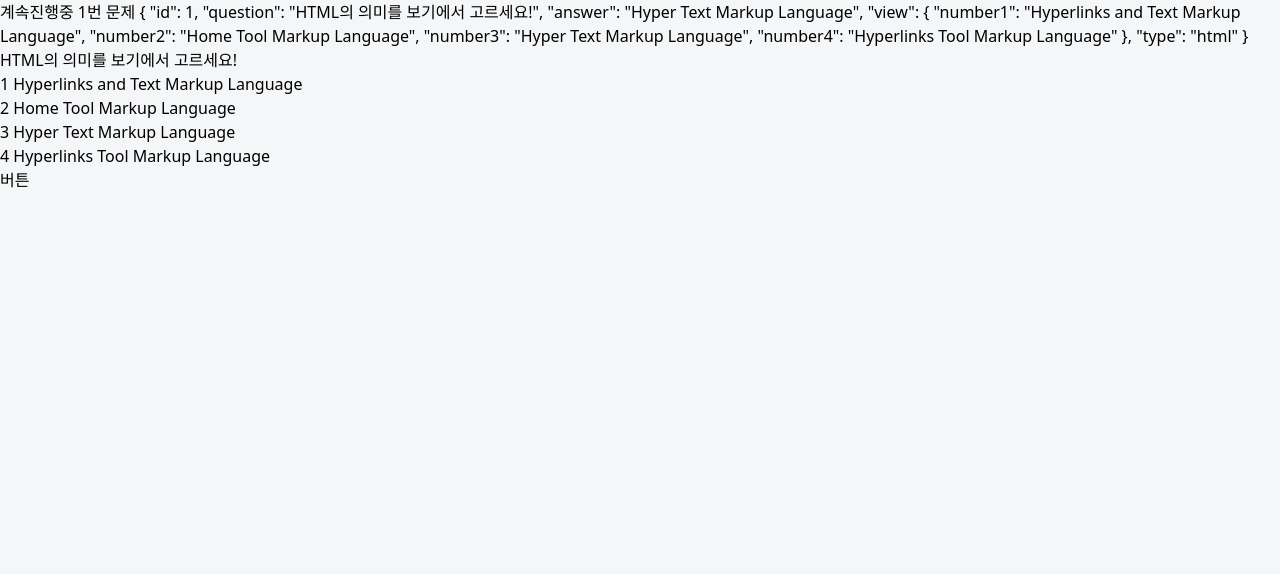
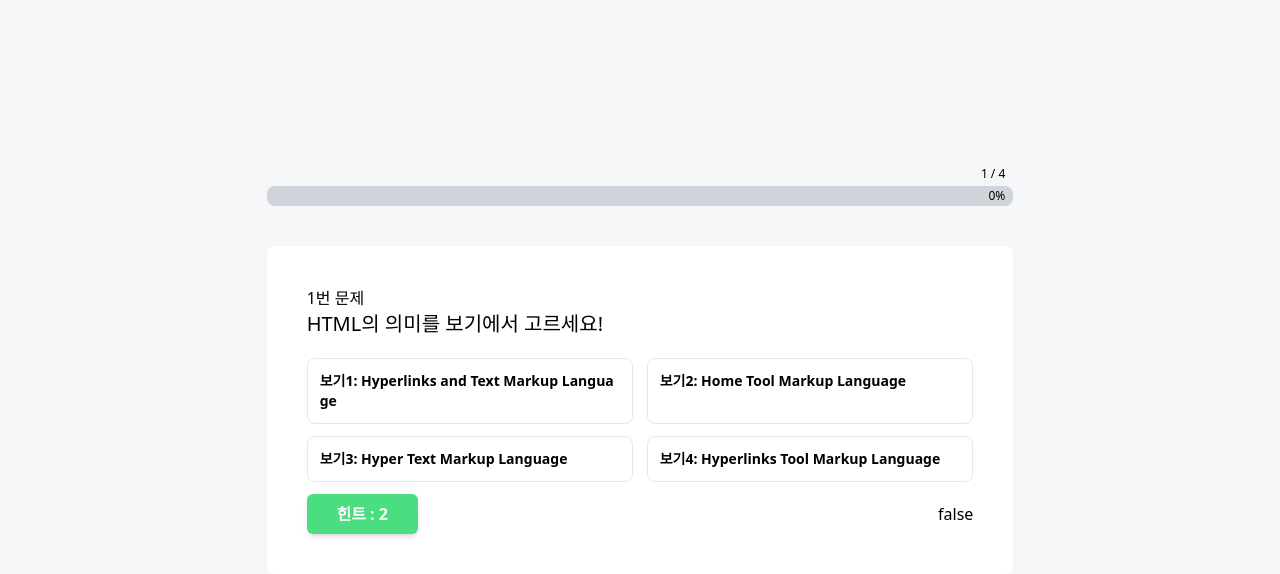
Before and after one commit to poesoow/quizCODE, a Vue app: page /quiz in a window 1280 px wide. Shown: the top 574 px of the page. Built offline with nearby package versions, Linux system fonts and the light colour scheme.

Commit message:
[update] 힌트 선생님 스타일 적용 전

```diff
--- a/src/assets/quizlist.json
+++ b/src/assets/quizlist.json
@@ -10,7 +10,8 @@
         "number3": "Hyper Text Markup Language",
         "number4": "Hyperlinks Tool Markup Language"
       },
-      "type": "html"
+      "type": "html",
+      "hint": "첫번째"
     },
     {
       "id": 2,
@@ -22,7 +23,8 @@
         "number3": "inline-block",
         "number4": "flex"
       },
-      "type": "html"
+      "type": "html",
+      "hint": "두번째 힌트 내용"
     },
     {
       "id": 3,
@@ -34,7 +36,8 @@
         "number3": "static",
         "number4": "absolute"
       },
-      "type": "css"
+      "type": "css",
+      "hint": "세 번째 힌트: "
     },
     {
       "id": 4,
@@ -46,7 +49,8 @@
         "number3": "for",
         "number4": "alt"
       },
-      "type": "css"
+      "type": "css",
+      "hint": "힌트내용4"
     }
   ]
 }
--- a/src/views/QuizView.vue
+++ b/src/views/QuizView.vue
@@ -1,16 +1,45 @@
 <template>
-  <div v-if="current < dataList.QuizList.length">
-    계속진행중 {{ current+1 }}번 문제
-    {{ dataList.QuizList[current] }}
-    <p>{{ dataList.QuizList[current].question }}</p>
-    <ul>
-      <li v-for="(quiz, key, index) in dataList.QuizList[current].view" :key="key">
-        {{index+1}} {{ quiz }}
-      </li>
-    </ul>
-    <button @click="[current++]">버튼</button>
+  <div class="w-full flex items-center justify-center flex-wrap h-full">
+    <div class="mx-auto w-10/12 lg:w-7/12 flex items-center flex-wrap">
+      <!-- 문제진행률(프로그레스 바) -->
+      <div class="h-5 bg-gray-300 basis-full relative rounded-lg">
+        <!-- 문제 진행 시 0/4 로 표현 문제종료시 숨기기 -->
+        <p v-if="current != dataList.QuizList.length" class="absolute right-2 -top-5 text-xs">{{ current + 1 }} / {{ dataList.QuizList.length }}</p>
+        <p v-else class="absolute right-2 -top-5 text-xs">종료</p>
+        <p class="absolute right-2 top-0.5 text-xs">{{ progress }}%</p>
+        <!-- :style="{width: progress + '%'}" 이렇게 적을수도 있음 -->
+        <div class="h-5 rounded-lg bg-blue-300 transition-all duration-500" :style="`width: ${progress}%`"></div>
+      </div>
+      <!-- 문제영역 -->
+      <div
+        v-if="current < dataList.QuizList.length"
+        class="bg-white rounded-lg my-10 p-10 basis-full">
+        <div>{{ current + 1 }}번 문제</div>
+        <p class="text-base sm:text-xl">{{ dataList.QuizList[current].question }}</p>
+        <ul class="mt-5 flex flex-wrap justify-between">
+          <li
+            @click="current++; SelectValue(quiz)"
+            v-for="(quiz, key, index) in dataList.QuizList[current].view" :key="key"
+            class="cursor-pointer font-bold basis-full lg:basis-[49%] rounded-lg mb-3 border p-3 text-sm hover:border-blue-500 hover:text-blue-500 duration-500">
+            <span>보기{{ index + 1 }}: </span>
+            <span class="break-all text-center">{{ quiz }}</span>
+          </li>
+        </ul>
+        <div class="flex justify-between items-center flex-wrap">
+          <button
+            @click="hintcount--; hintshow()"
+            class="btn-primary bg-green-400 hover:bg-green-600 basis-4/12 sm:basis-2/12">힌트 : {{ hintcount }}</button>
+          <p v-if="ishint">{{ dataList.QuizList[current].hint }}</p>
+          {{ ishint }}
+        </div>
+      <!-- 다음문제 이전문제 구현해보기
+      <button @click="[current++]">다음문제</button> -->
+      </div>
+      <div v-else>끝</div>
+    </div>
   </div>
-  <div v-else>끝</div>
+
+
 </template>
 
 <script lang="ts">
@@ -23,8 +52,39 @@ export default defineComponent({
     return {
       dataList: QuizList,
       current: 0,
+      userSelect: [] as string[],
+      /* Type Assertion 변수명 as 변경할 타입
+      as 키워드는 유니온 타입 같은 복잡한 타입을 하나의 정확한 타입으로 줄일 때 사용
+      단, 하나의 타입 일 때 사용시 에러 발생
+      as 타입은 타입실드 임시해제용
+      1. 왜 타입 에러가 나는지 모를때 임시로 해결하기위해 사용하거나
+      2. 내가 어떤 타입의 데이터가 들어올지 확실히 알고 있을 때 에러를 방지 하기 위해 사용
+      */
+      hintcount: 2,
+      ishint: false,
     }
   },
+  computed: {
+    progress() :number {
+      return Math.floor((this.current / this.dataList.QuizList.length) * 100)
+      // floor - 소수점 나머지를 내림
+      // ceil - 올림
+      // round - 반올림
+    }
+  },
+  methods: {
+    SelectValue(e : string) {
+      // console.log(e)
+      // this.userSelect.push(e as string) // as 의 역할이 뭐지????
+      this.userSelect.push(e)
+      console.log(this.userSelect)
+    },
+    hintshow() {
+      if(!this.ishint) { // false 인 경우에만 동작하도록 해서 다시 여러번 클릭 하더라도 사라지지 않음
+        return this.ishint = !this.ishint
+      }
+    }
+  }
 })
 </script>
 
```
